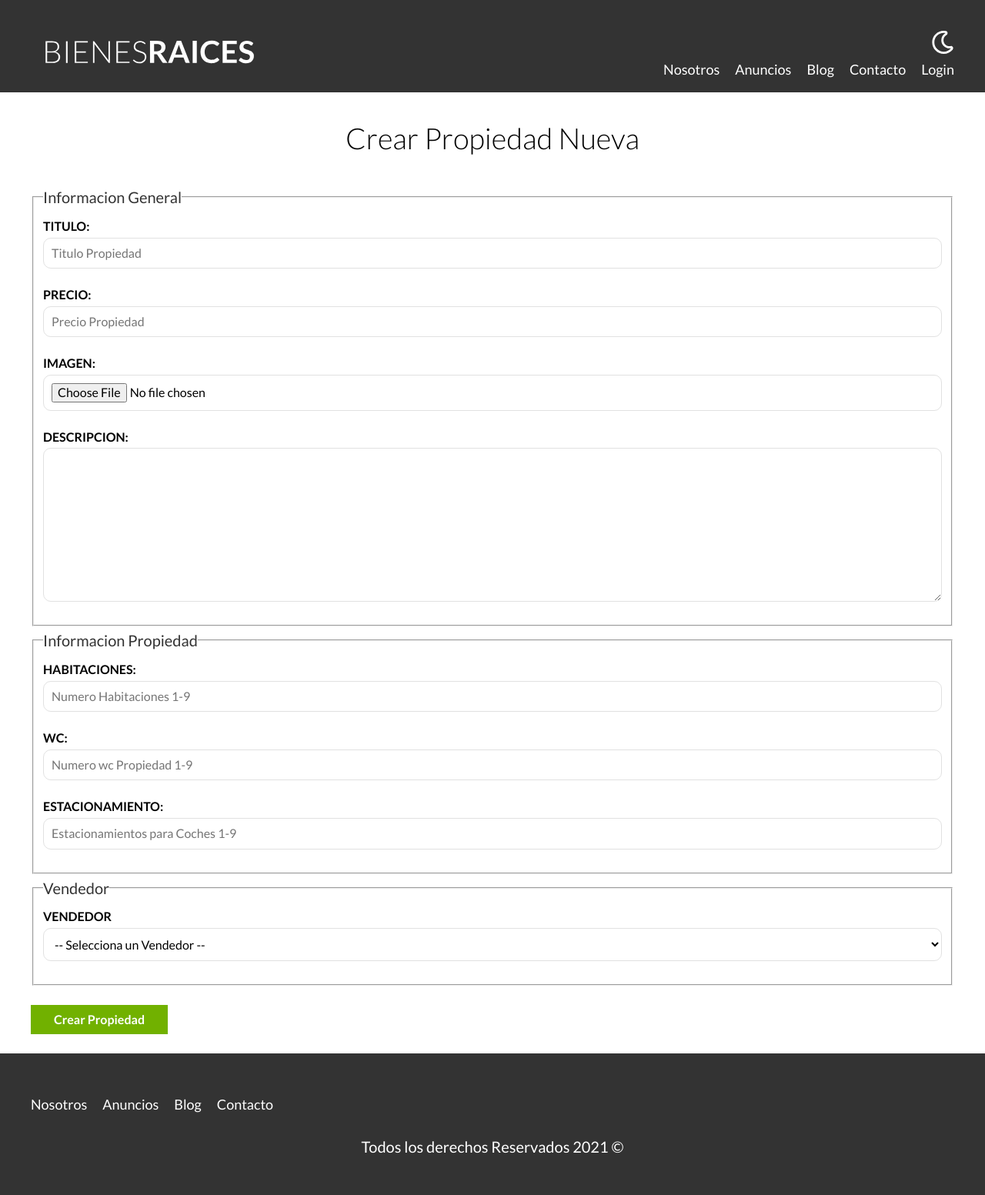
After one commit to Lekanda/bienesraicesMVC, a PHP site: the page made by views/propiedades/crear.php in a window 1280 px wide. The commit adds this page. Shown: the whole page at 77% size. Run offline with PHP 8.4, Linux system fonts and the light colour scheme; the template is opened without the code that fills it, so the values that code supplies are empty.

Commit message:
397.Formulario para nuevas Propiedades.

```diff
--- a/views/layout.php
+++ b/views/layout.php
@@ -20,7 +20,7 @@
     <meta charset="UTF-8">
     <meta name="viewport" content="width=device-width, initial-scale=1.0">
     <title>Bienes Raices</title>
-    <link rel="stylesheet" href="../build/css/app.css">
+    <link rel="stylesheet" href="http://localhost/bienesraicesMVC/public/build/css/app.css">
 </head>
 <body>
 
@@ -28,14 +28,14 @@
         <div class="contenedor contenido-header">
             <div class="barra">
                 <a href="/bienesraicesMVC/public/index.php">
-                    <img src="../build/img/logo.svg" alt="Logotipo de Bienes Raices">
+                    <img src="http://localhost/bienesraicesMVC/public/build/img/logo.svg" alt="Logotipo de Bienes Raices">
                 </a>
 
                 <div class="mobile-menu">
-                    <img src="../build/img/barras.svg" alt="icono menu responsive">
+                    <img src="http://localhost/bienesraicesMVC/public/build/img/barras.svg" alt="icono menu responsive">
                 </div>
                 <div class="derecha">
-                    <img class="dark-mode-boton" src="../build/img/dark-mode.svg">
+                    <img class="dark-mode-boton" src="http://localhost/bienesraicesMVC/public/build/img/dark-mode.svg">
                     <nav class="navegacion">
                         <a href="/bienesraicesMVC/public/nosotros.php">Nosotros</a>
                         <a href="/bienesraicesMVC/anuncios.php">Anuncios</a>
@@ -73,6 +73,6 @@
 
         <p class="copyright">Todos los derechos Reservados <?php echo date('Y'); ?> &copy;</p>
     </footer>
-    <script src="../build/js/bundle.min.js"></script>
+    <script src="http://localhost/bienesraicesMVC/public/build/js/bundle.min.js"></script>
 </body>
 </html>
--- a/views/propiedades/admin.php
+++ b/views/propiedades/admin.php
@@ -12,8 +12,8 @@
         ?>
 
 
-        <a href="/bienesraicesPOO/admin/propiedades/crear.php" class="boton boton-verde">Nueva Propiedad</a>
-        <a href="/bienesraicesPOO/admin/vendedores/crear.php" class="boton boton-amarillo">Nuevo Vendedor</a>
+        <a href="/bienesraicesMVC/public/index.php/propiedades/crear" class="boton boton-verde">Nueva Propiedad</a>
+        <a href="/bienesraicesMVC/public/index.php/propiedades/crear" class="boton boton-amarillo">Nuevo Vendedor</a>
 
         <h2>Propiedades</h2>
         <table class="propiedades">
--- /dev/null
+++ b/views/propiedades/crear.php
@@ -0,0 +1,9 @@
+<main class="contenedor seccion">
+        <h1>Crear Propiedad Nueva</h1>
+
+        <form class="formulario" method="POST">
+            <?php include __DIR__ . '/formulario.php'; ?>
+
+            <input type="submit" value="Crear Propiedad" class="boton boton-verde">
+        </form>
+</main>
--- /dev/null
+++ b/views/propiedades/formulario.php
@@ -0,0 +1,46 @@
+<fieldset>
+    <legend>Informacion General</legend>
+
+    <label for="titulo">Titulo:</label>
+    <input type="text" id="titulo" name="propiedad[titulo]" placeholder="Titulo Propiedad" value="<?php echo s($propiedad->titulo); ?>">
+
+    <label for="precio">Precio:</label>
+    <input type="number" id="precio" name="propiedad[precio]" placeholder="Precio Propiedad" value="<?php echo s($propiedad->precio); ?>">
+
+    <label for="imagen">Imagen:</label>
+    <input type="file" id="imagen" accept="image/jpeg, image/png" name="propiedad[imagen]">
+
+    <?php if ($propiedad->imagen) :?>
+        <img src="/bienesraicesPOO/imagenes/<?php echo $propiedad->imagen ?>" alt="Imagen Propiedad" class="imagen-small">
+    <?php endif; ?>
+
+    <label for="descripcion">Descripcion:</label>
+    <textarea id="descripcion" name="propiedad[descripcion]"><?php echo s($propiedad->descripcion); ?></textarea>
+</fieldset>
+
+<fieldset>
+    <legend>Informacion Propiedad</legend>
+
+    <label for="habitaciones">Habitaciones:</label>
+    <input type="number" id="habitaciones" name="propiedad[habitaciones]" placeholder="Numero Habitaciones 1-9" min="1" max="9" step="1" value="<?php echo s($propiedad->habitaciones); ?>">
+
+    <label for="wc">WC:</label>
+    <input type="number" id="wc" name="propiedad[wc]" placeholder="Numero wc Propiedad 1-9" min="1" max="9" step="1" value="<?php echo s($propiedad->wc); ?>">
+
+    <label for="estacionamiento">Estacionamiento:</label>
+    <input type="number" id="estacionamiento" name="propiedad[estacionamiento]" placeholder="Estacionamientos para Coches 1-9" min="1" max="9" step="1" value="<?php echo s($propiedad->estacionamiento); ?>">
+</fieldset>
+
+<fieldset>
+    <legend>Vendedor</legend>
+    <label for="vendedor">Vendedor</label>
+    <select name="propiedad[vendedorId]" id="vendedor">
+        <option selected value="">-- Selecciona un Vendedor --</option>
+        <?php foreach ($vendedores as $vendedor) { ?>
+            <option
+                <?php echo $propiedad->vendedorId === $vendedor->id ? 'selected' : '' ?>
+                value="<?php echo s($vendedor->id) ?>"> <?php echo s($vendedor->nombre) . " " .  s($vendedor->apellido); ?>
+            </option>
+        <?php } ?>
+    </select>
+</fieldset>
```
Also changed, not shown: controllers/PropiedadController.php (+11 -2 lines).
